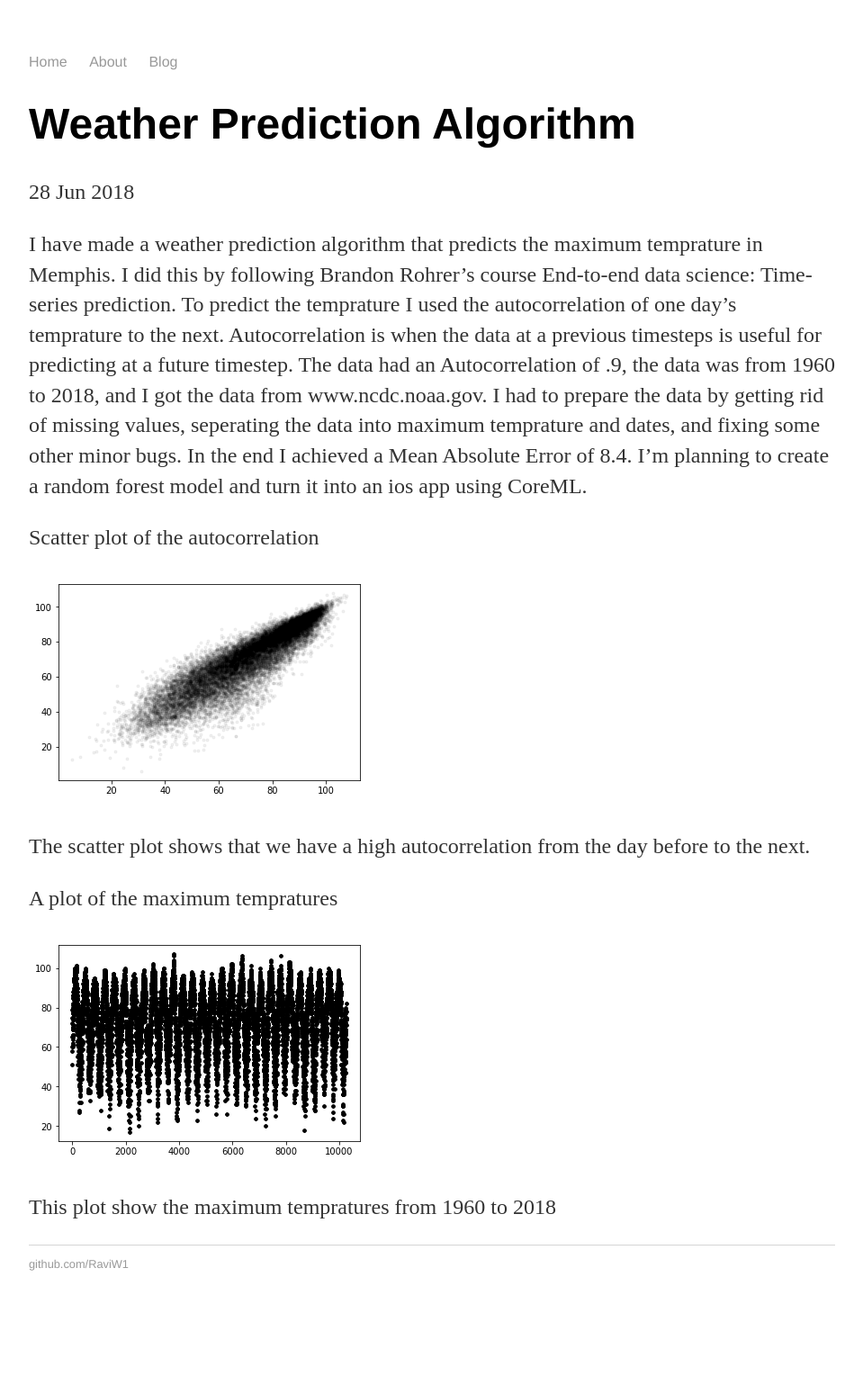
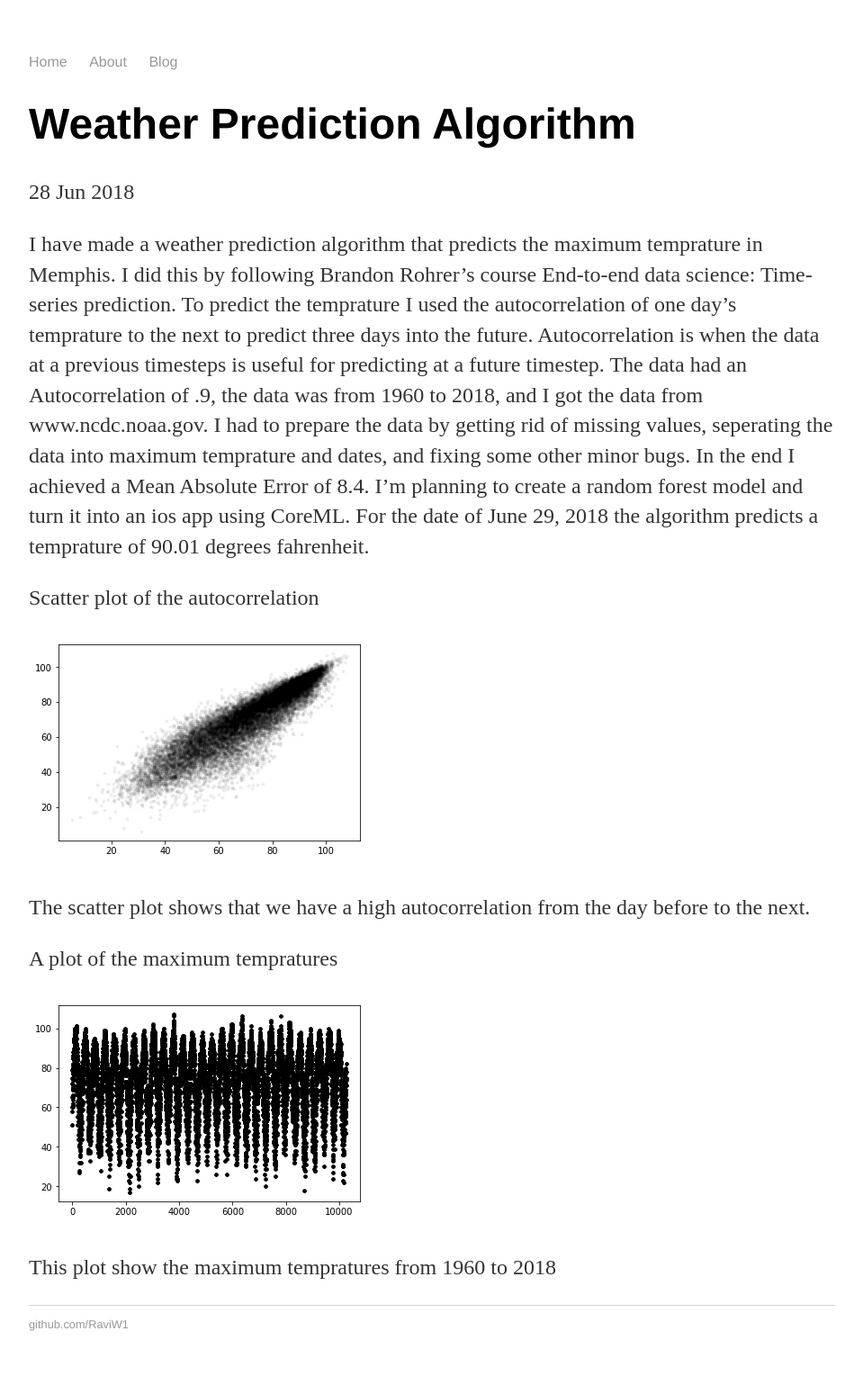
Before and after one commit to RaviW1/ravi_wije_old_site, a Jekyll site: the page built from _posts/2018-06-28-weather-prediction.md, in a window 1280 px wide. Shown: the whole page at 90% size, without its empty margins (160-1119 px from the left). Built offline with Jekyll 4.4.1, drawn with Linux system fonts in a browser that asks for light colours; before the commit the page ends 1472 px from its top, so only the background shows below that.

Commit message:
Update 2018-06-28-weather-prediction.md

```diff
--- a/_posts/2018-06-28-weather-prediction.md
+++ b/_posts/2018-06-28-weather-prediction.md
@@ -5,11 +5,12 @@
 ---
 I have made a weather prediction algorithm that predicts the maximum temprature in Memphis.
 I did this by following Brandon Rohrer's course End-to-end data science: Time-series prediction.
-To predict the temprature I used the autocorrelation of one day's temprature to the next.
+To predict the temprature I used the autocorrelation of one day's temprature to the next to predict three days into the future.
 Autocorrelation is when the data at a previous timesteps is useful for predicting at a future timestep.
 The data had an Autocorrelation of .9, the data was from 1960 to 2018, and I got the data from www.ncdc.noaa.gov.
 I had to prepare the data by getting rid of missing values, seperating the data into maximum temprature and dates, and fixing some other minor bugs.
 In the end I achieved a Mean Absolute Error of 8.4. I'm planning to create a random forest model and turn it into an ios app using CoreML.
+For the date of June 29, 2018 the algorithm predicts a temprature of 90.01 degrees fahrenheit.
 
 Scatter plot of the autocorrelation
 
```
